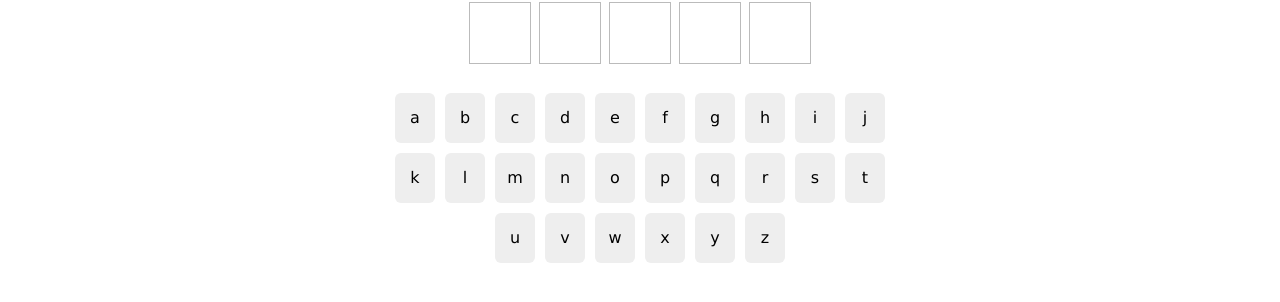
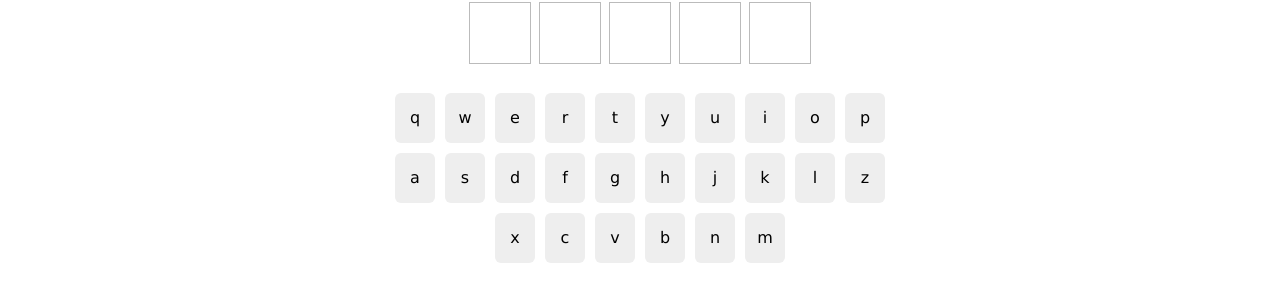
Before and after one commit to x0bd/wordle-lite, a React (Vite) app: page / in a window 1280 px wide. Shown: the part 484-786 px from the top of the page. Built offline with nearby package versions, Linux system fonts and the light colour scheme; data requests are answered from the project's data file.

Commit message:
added a qwerty keypad

```diff
--- a/data/db.json
+++ b/data/db.json
@@ -28,6 +28,41 @@
 		{ "key": "z" }
 	],
 
+	"first-row": [
+		{ "key": "q" },
+		{ "key": "w" },
+		{ "key": "e" },
+		{ "key": "r" },
+		{ "key": "t" },
+		{ "key": "y" },
+		{ "key": "u" },
+		{ "key": "i" },
+		{ "key": "o" },
+		{ "key": "p" }
+	],
+
+	"second-row": [
+		{ "key": "a" },
+		{ "key": "s" },
+		{ "key": "d" },
+		{ "key": "f" },
+		{ "key": "g" },
+		{ "key": "h" },
+		{ "key": "j" },
+		{ "key": "k" },
+		{ "key": "l" }
+	],
+
+	"third-row": [
+		{ "key": "z" },
+		{ "key": "x" },
+		{ "key": "c" },
+		{ "key": "v" },
+		{ "key": "b" },
+		{ "key": "n" },
+		{ "key": "m" }
+	],
+
 	"solutions": [
 		{ "id": 1, "word": "hello" },
 		{ "id": 2, "word": "coins" },
--- a/src/components/Keypad.jsx
+++ b/src/components/Keypad.jsx
@@ -3,18 +3,56 @@ import React, { useEffect, useState } from "react";
 const Keypad = ({ usedKeys }) => {
 	const [letters, setLetters] = useState(null);
 
+	const [firstRowLetters, setFirstRowLetters] = useState(null);
+	const [secondRowLetters, setSecondRowLetters] = useState(null);
+	const [thirdRowLetters, setThirdRowLetters] = useState(null);
+
 	useEffect(() => {
-		fetch("http://localhost:3000/letters")
+		fetch("http://localhost:3000/first-row")
 			.then((res) => res.json())
 			.then((json) => {
-				setLetters(json);
+				setFirstRowLetters(json);
 			});
 	}, []);
 
+	useEffect(() => {
+		fetch("http://localhost:3000/second-row")
+			.then((res) => res.json())
+			.then((json) => {
+				setSecondRowLetters(json);
+			});
+	});
+
+	useEffect(() => {
+		fetch("http://localhost:3000/third-row")
+			.then((res) => res.json())
+			.then((json) => {
+				setThirdRowLetters(json);
+			});
+	});
+
 	return (
 		<div className="keypad">
-			{letters &&
-				letters.map((l) => {
+			{firstRowLetters &&
+				firstRowLetters.map((l) => {
+					const color = usedKeys[l.key];
+					return (
+						<div className={color} key={l.key}>
+							{l.key}
+						</div>
+					);
+				})}
+			{secondRowLetters &&
+				secondRowLetters.map((l) => {
+					const color = usedKeys[l.key];
+					return (
+						<div className={color} key={l.key}>
+							{l.key}
+						</div>
+					);
+				})}
+			{thirdRowLetters &&
+				thirdRowLetters.map((l) => {
 					const color = usedKeys[l.key];
 					return (
 						<div className={color} key={l.key}>
```
